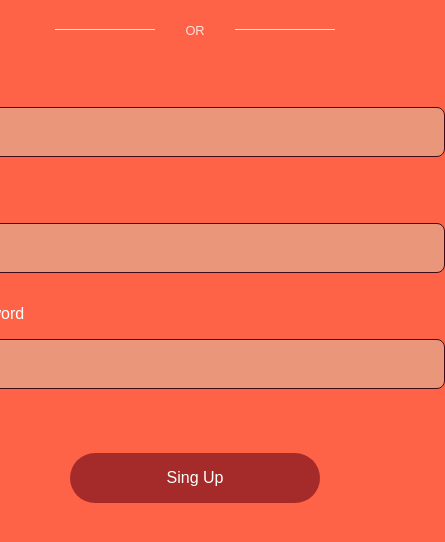
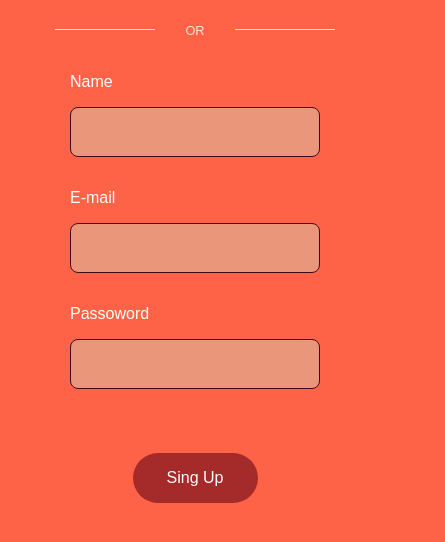
Before and after one commit to SMARSHAL2/Projeto-PizzaHunt, a plain HTML site: page index.html in a window 390 px wide. Shown: the part 244-786 px from the top of the page, 445 px wide, since content can reach past the window. Drawn offline with Linux system fonts and the light colour scheme.

Commit message:
Update style.css

```diff
--- a/style.css
+++ b/style.css
@@ -182,4 +182,8 @@ section.images .circle {
     main form label span, main form input[type="submit"] {
         font-size: 1rem;
     }
+
+    main form input {
+        width: 250px;
+    }
 }
```
